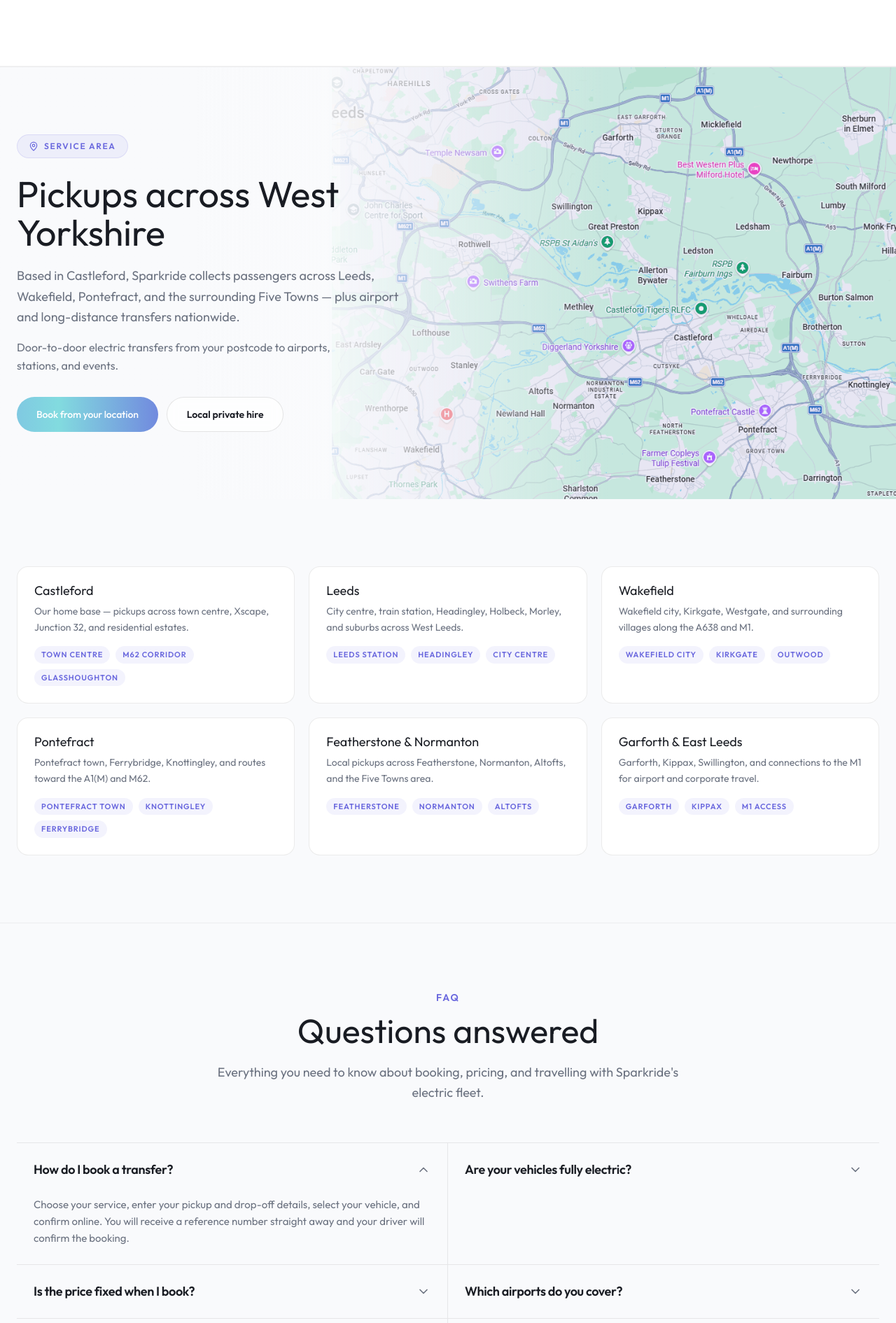
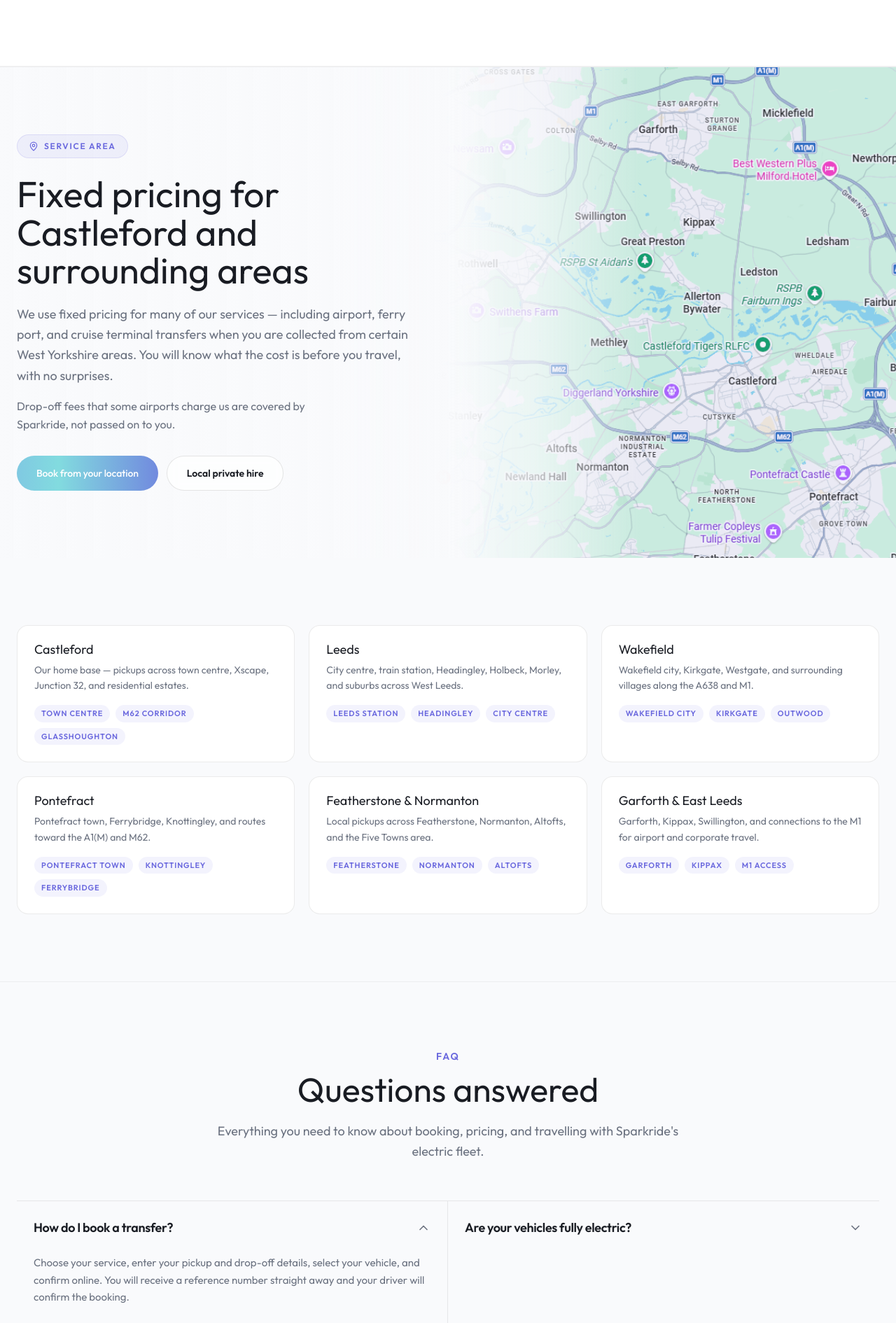
Before and after one commit to CHWEB7/Sparkride, a Next.js app: page / in a window 1280 px wide. Shown: the part 2450-4340 px from the top of the page at 70% size. Built offline with nearby package versions, Linux system fonts and the light colour scheme.

Commit message:
Update service area hero copy and blend map image into background.
Reposition the map with softer left-edge fading, update fixed-pricing headline and body copy, and add an FAQ for non-fixed-price pickup locations.

```diff
--- a/src/components/FaqSection.tsx
+++ b/src/components/FaqSection.tsx
@@ -20,6 +20,11 @@
     question: "Is the price fixed when I book?",
     answer:
       "Yes. The price you see at checkout is the price you pay — no surge pricing and no hidden fees. Payment is made to your driver on the day of travel.",
+  },
+  {
+    question: "What if I am collected from a non-fixed-price location?",
+    answer:
+      "The system will detect this when you make a booking. Our drivers have to confirm the trips that you book, and the driver will send you a custom quote via email for you to review. If you choose to accept, that price is then fixed for your trip.",
   },
   {
     question: "Which airports do you cover?",
@@ -126,7 +131,9 @@
                   index % 2 === 0
                     ? "lg:border-r lg:border-black/8 lg:dark:border-white/10"
                     : "",
-                  index >= FAQS.length - 2 ? "lg:border-b-0" : "",
+                  index >= FAQS.length - (FAQS.length % 2 === 0 ? 2 : 1)
+                    ? "lg:border-b-0"
+                    : "",
                   index === FAQS.length - 1 ? "border-b-0" : "",
                 ]
                   .filter(Boolean)
--- a/src/components/LocationSection.tsx
+++ b/src/components/LocationSection.tsx
@@ -48,26 +48,29 @@
     <section id="locations" className="border-y border-black/5 dark:border-white/5">
       <div className="relative overflow-hidden bg-app-bg dark:bg-dark">
         <div
-          className="absolute inset-y-0 right-0 w-full sm:w-[85%] lg:w-[68%] xl:w-[62%]"
+          className="absolute inset-y-0 left-[38%] sm:left-[42%] lg:left-[46%] xl:left-[48%] right-0 overflow-hidden"
           aria-hidden
         >
           <Image
             src="/images/location/west-yorkshire-map.png"
             alt=""
             fill
-            className="object-cover object-[right_center] scale-[1.03]"
-            sizes="(max-width: 1024px) 100vw, 62vw"
+            className="object-cover scale-[1.14] min-w-full"
+            style={{ objectPosition: "72% center" }}
+            sizes="(max-width: 1024px) 60vw, 52vw"
             priority={false}
           />
-          <div className="absolute inset-0 bg-[#6a68de]/10 dark:bg-[#6a68de]/15 mix-blend-multiply dark:mix-blend-soft-light" />
+          <div className="absolute inset-0 bg-[#6a68de]/8 dark:bg-[#6a68de]/12 mix-blend-multiply dark:mix-blend-soft-light" />
+          <div className="absolute inset-y-0 left-0 w-[45%] bg-gradient-to-r from-app-bg via-app-bg/70 to-transparent dark:from-dark dark:via-dark/70" />
+          <div className="absolute inset-y-0 left-0 w-24 bg-gradient-to-r from-app-bg to-transparent dark:from-dark opacity-90" />
         </div>
 
         <div
-          className="absolute inset-0 bg-gradient-to-r from-app-bg from-[28%] via-app-bg/88 via-[42%] to-transparent to-[78%] dark:from-dark dark:via-dark/88 sm:from-[24%] sm:via-[38%] sm:to-[72%] lg:from-[22%] lg:via-[36%] lg:to-[68%]"
+          className="absolute inset-0 bg-gradient-to-r from-app-bg from-[0%] via-app-bg/95 via-[34%] to-transparent to-[62%] dark:from-dark dark:via-dark/95 sm:via-[36%] sm:to-[58%] lg:via-[38%] lg:to-[54%]"
           aria-hidden
         />
         <div
-          className="absolute inset-0 bg-gradient-to-t from-app-bg/80 via-transparent to-app-bg/30 dark:from-dark/80 dark:to-dark/30 sm:hidden"
+          className="absolute inset-0 bg-gradient-to-t from-app-bg/85 via-transparent to-app-bg/40 dark:from-dark/85 dark:to-dark/40 sm:hidden"
           aria-hidden
         />
 
@@ -79,18 +82,18 @@
             </div>
 
             <h2 className="font-display mt-6 text-4xl sm:text-5xl lg:text-[3.25rem] dark:text-white leading-[1.05] tracking-[-0.02em]">
-              Pickups across West Yorkshire
+              Fixed pricing for Castleford and surrounding areas
             </h2>
 
             <p className="mt-5 text-lg text-muted dark:text-gray-200 leading-relaxed">
-              Based in Castleford, Sparkride collects passengers across Leeds, Wakefield,
-              Pontefract, and the surrounding Five Towns — plus airport and long-distance
-              transfers nationwide.
+              We use fixed pricing for many of our services — including airport, ferry port,
+              and cruise terminal transfers when you are collected from certain West Yorkshire
+              areas. You will know what the cost is before you travel, with no surprises.
             </p>
 
             <p className="mt-4 text-base text-muted leading-relaxed max-w-md">
-              Door-to-door electric transfers from your postcode to airports, stations,
-              and events.
+              Drop-off fees that some airports charge us are covered by Sparkride, not passed on
+              to you.
             </p>
 
             <div className="mt-8 flex flex-col sm:flex-row gap-3">
```
